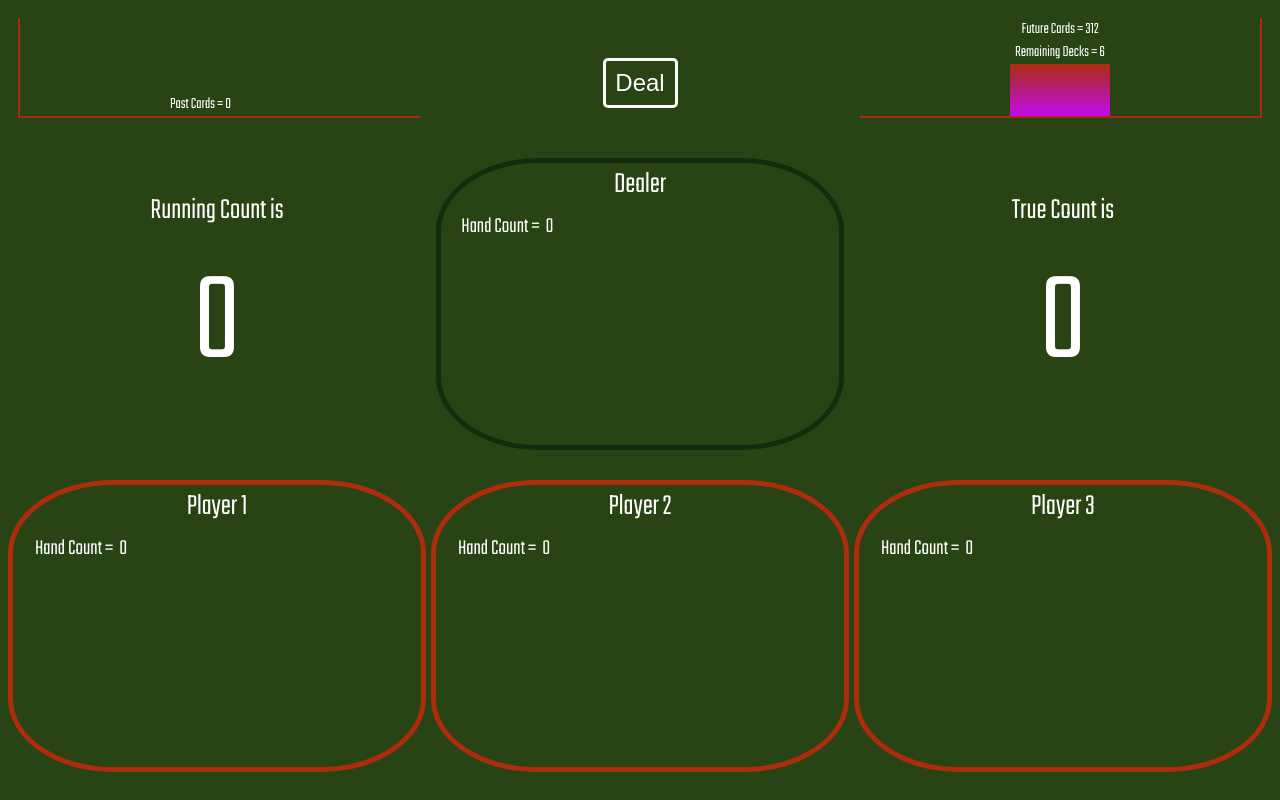
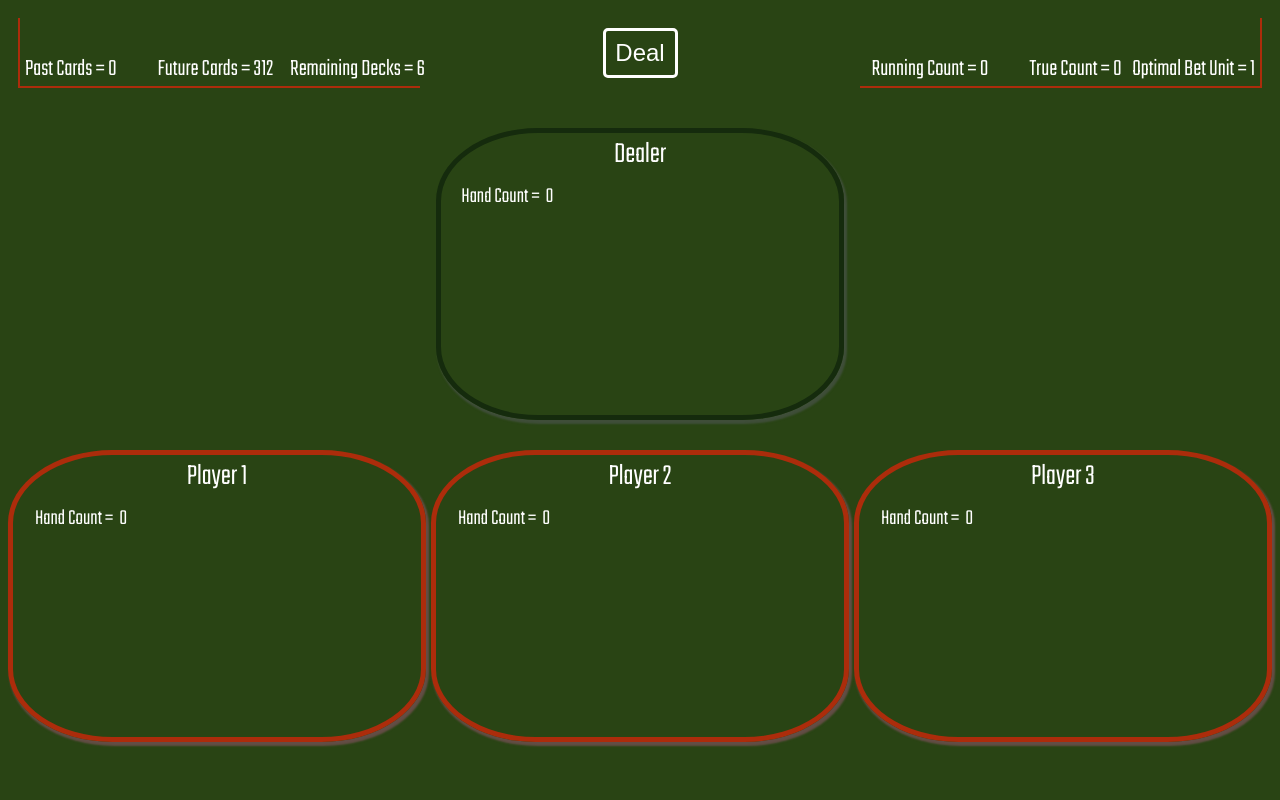
Before and after one commit to ElijahAdams/truecount21, an Angular app: page / in a window 1280 px wide. Built offline with nearby package versions, Linux system fonts and the light colour scheme.

Commit message:
adding optimal bet unit and some more style changes

```diff
--- a/src/app/app.component.html
+++ b/src/app/app.component.html
@@ -1,38 +1,41 @@
 <!--The content below is only a placeholder and can be replaced.-->
 <div class="grid-container">
   <div class="dealInfo">
-    <div class="pastShoot">
-      <div>
-        <p>Past Cards = {{pastCardsLength}}</p>
-        <p class="pastRectangle"></p>
+    <div class="cardData">
+      <div class="cardDataPoints" >
+        <p>Past Cards = <span>{{pastCardsLength}}</span></p>
+        <p>Future Cards = <span>{{sixDeckCardArray.length}}</span></p>
+        <p>Remaining Decks = <span>{{decksRemaining}}</span></p>
       </div>
     </div>
     <div class="dealButtonContainer">
       <button *ngIf="!hasStarted" class="dealButton" (click)="startRound()">Deal</button>
     </div>
-    <div class="futureShoot">
-      <p>Future Cards = {{sixDeckCardArray.length}}</p>
-      <p>Remaining Decks = {{decksRemaining}}</p>
-      <p class="futureRectangle"></p>
+    <div class="countData">
+      <div class="countDataPoints">
+        <p> Running Count =
+          <span [ngClass]="{'posCount': runningCount > 0, 'negCount':runningCount < 0 }">{{runningCount}}</span>
+        </p>
+        <p> True Count =
+          <span [ngClass]="{'posCount': trueCount > 0, 'negCount': trueCount < 0 }" >{{trueCount}}</span>
+        </p>
+        <p> Optimal Bet Unit =
+          <span [ngClass]="{'posCount': optimalBetUnit > 1 }">{{optimalBetUnit}}</span>
+        </p>
+      </div>
     </div>
   </div>
 
   <div class="dealer">
     <div class="runCountContainer">
-      <p class="countStatement">Running Count is</p>
-      <p class="runningCount" [ngClass]="{'posCount': runningCount > 0, 'negCount':runningCount < 0 }">
-        {{runningCount}}
-      </p>
+
     </div>
     <div class="dealerHand">
       <p class="playerTitle">Dealer</p>
       <app-playing-hand [player]="dealer" ></app-playing-hand>
     </div>
     <div class="trueCountContainer">
-      <p class="countStatement">True Count is</p>
-      <p class="runningCount" [ngClass]="{'posCount': trueCount > 0, 'negCount': trueCount < 0 }" >
-        {{trueCount}}
-      </p>
+
     </div>
   </div>
 
--- a/src/app/app.component.scss
+++ b/src/app/app.component.scss
@@ -12,41 +12,68 @@
   display: flex;
   flex-direction: column;
   justify-content: flex-end;
-  align-items: center;
   min-width: 100px;
   margin: 10px;
 }
-.pastShoot {
+.cardData {
+  border-left: #ac2c0b solid 2px;
+  border-bottom: #ac2c0b solid 2px;
   flex: 1;
+  align-items: flex-start;
 }
-.futureShoot {
+.countData {
+  border-right: #ac2c0b solid 2px;
+  border-bottom: #ac2c0b solid 2px;
   flex: 1;
+  align-items: flex-end;
 }
 .dealButtonContainer {
   flex: 1;
+  align-items: center;
+  height: 70px;
 }
-.pastShoot {
-  border-left: #ac2c0b solid 2px;
-  border-bottom: #ac2c0b solid 2px;
+
+.cardDataPoints {
+  margin-left: 5px;
+  font-size: 24px;
+  display: flex;
+  width: 100%;
+  flex-wrap: wrap;
 }
-.futureShoot {
-  border-right: #ac2c0b solid 2px;
-  border-bottom: #ac2c0b solid 2px;
+.cardDataPoints > p {
+  flex: 1;
+  text-align: start;
+  white-space: nowrap;
 }
-.pastRectangle {
-  height: var(--pastHeight);
-  width: 100px;
-  background-color: #ac2c0b;
-  background-image: linear-gradient(#ac2c0b, #c50aed);
-  margin: auto;
+
+.countDataPoints {
+  margin-right: 5px;
+  font-size: 24px;
+  display: flex;
+  width: 100%;
+  flex-wrap: wrap;
 }
-.futureRectangle {
-  height: var(--futureHeight);
-  width: 100px;
-  background-color: #ac2c0b;
-  background-image: linear-gradient(#ac2c0b, #c50aed);
-  margin: auto;
+.countDataPoints > p {
+  flex: 1;
+  text-align: end;
+  white-space: nowrap;
 }
+
+//
+//.pastRectangle {
+//  height: var(--pastHeight);
+//  width: 100px;
+//  background-color: #ac2c0b;
+//  background-image: linear-gradient(#ac2c0b, #c50aed);
+//  margin: auto;
+//}
+//.futureRectangle {
+//  height: var(--futureHeight);
+//  width: 100px;
+//  background-color: #ac2c0b;
+//  background-image: linear-gradient(#ac2c0b, #c50aed);
+//  margin: auto;
+//}
 .dealer {
   display: flex;
   flex-wrap: wrap;
@@ -73,6 +100,7 @@
   border: 5px solid #152b0d;
   border-radius: 25%;
   min-width: 300px;
+  box-shadow: 2px 3px 2px 1px #3f4e39;
 }
 .players {
   display: grid;
@@ -84,6 +112,7 @@
     border: 5px solid #ac2c0b;
     border-radius: 25%;
     text-align: center;
+    box-shadow: 2px 3px 2px 1px #634d45;
 }
 
 //.players {
@@ -152,11 +181,11 @@ app-playing-hand {
     order: 3;
     flex: 1 1 100%;
   }
-  .pastShoot {
+  .cardData {
     flex: 1;
     order: 1;
   }
-  .futureShoot {
+  .countData {
     flex: 1;
     order: 2;
   }
@@ -164,4 +193,12 @@ app-playing-hand {
     flex: 1 1 100%;
     order: 3;
   }
+  .cardDataPoints {
+    flex-direction: column;
+    align-items: center;
+  }
+  .countDataPoints {
+    flex-direction: column;
+    align-items: center;
+  }
 }
--- a/src/app/app.component.ts
+++ b/src/app/app.component.ts
@@ -34,6 +34,7 @@ export class AppComponent implements OnInit {
   hasStarted = false;
   runningCount = 0;
   trueCount = 0;
+  optimalBetUnit = 1;
   decksRemaining = 6;
   cardsInDeck = 52;
   constructor(private dealingService: DealingService, private totalBody: ElementRef) {
@@ -49,6 +50,7 @@ export class AppComponent implements OnInit {
     this.pastCardsLength = 0;
     this.runningCount = 0;
     this.trueCount = 0;
+    this.optimalBetUnit = 1;
     this.decksRemaining = 6;
   }
   populateDeck() {
@@ -350,6 +352,8 @@ export class AppComponent implements OnInit {
     // if running count greater than 0 find out truecount otherwise true count is zero.
     const theoreticalTrueCount =  Math.round(( this.runningCount / this.decksRemaining ) * 10) / 10;
     this.trueCount = this.runningCount > 0 ? theoreticalTrueCount : 0;
+    const trueCountFloor = Math.floor(this.trueCount);
+    this.optimalBetUnit = trueCountFloor > 1 ? trueCountFloor - 1 : 1;
     this.hasStarted = false;
   }
 
```
